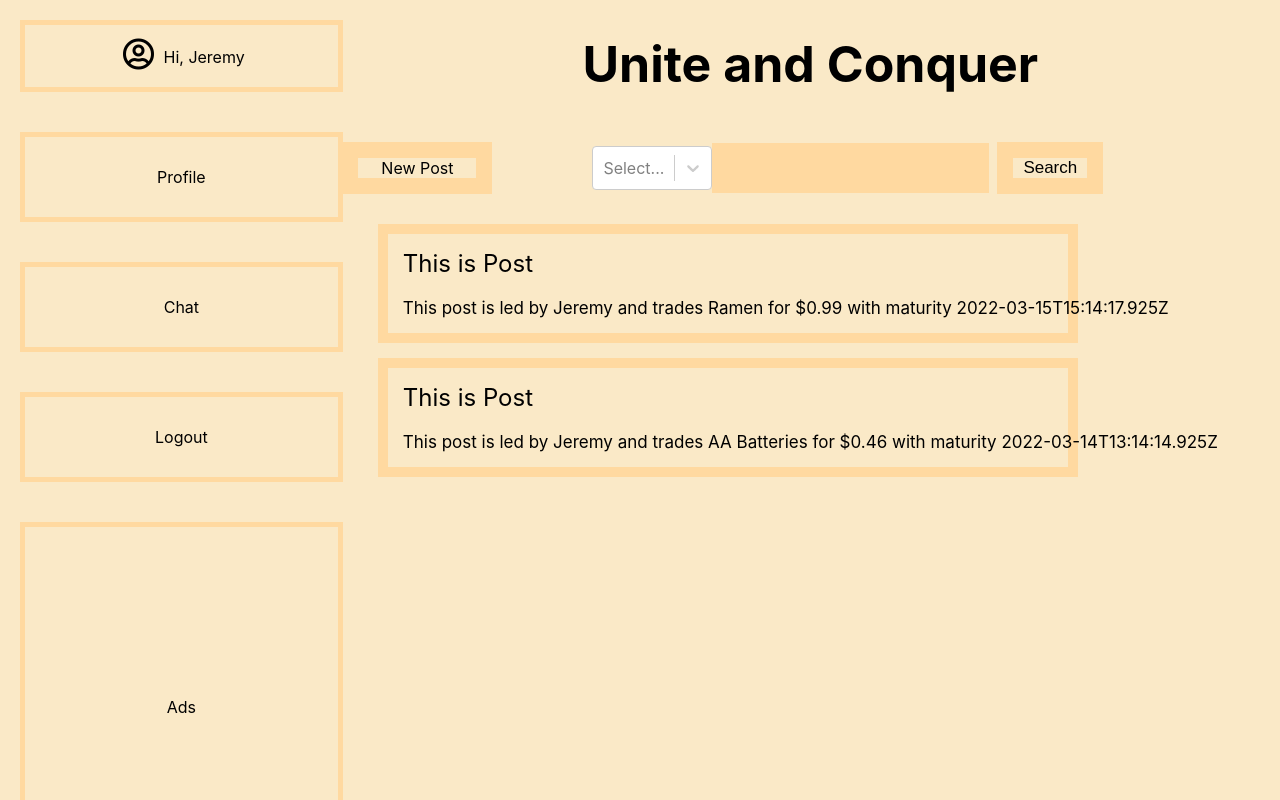
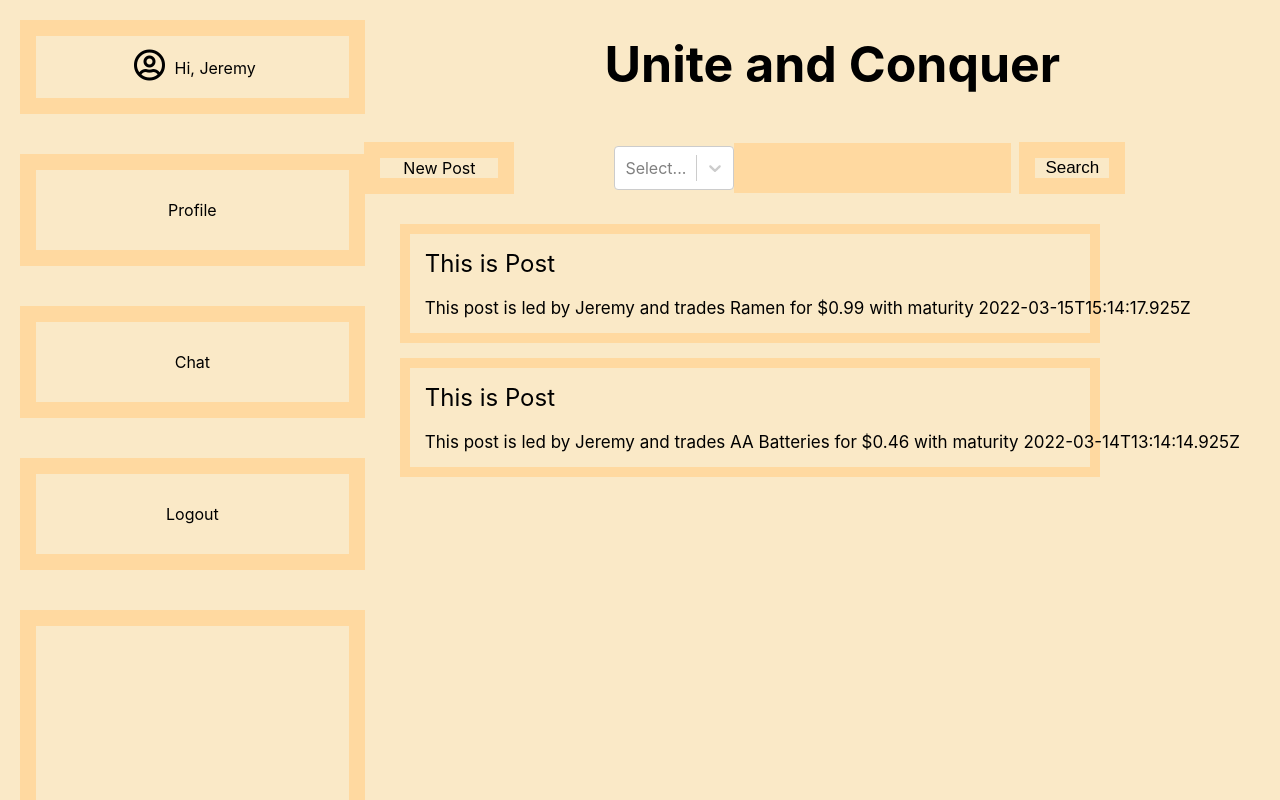
Before and after one commit to cis350/project-uniteandconquer, a React (Create React App) app in the folder uniteandconquer/: page / in a window 1280 px wide. Shown: the top 800 px of the page. Built offline with nearby package versions, Linux system fonts and the light colour scheme.

Commit message:
fixed padding for sidebar

```diff
--- a/uniteandconquer/src/assets/Sidebar.css
+++ b/uniteandconquer/src/assets/Sidebar.css
@@ -11,7 +11,7 @@ i {
 .greeting-box {
   justify-content: center;
   align-items: center;
-  border: 5px solid #ffd9a0;
+  border: 16px solid #ffd9a0;
   padding-bottom: 20px;
   padding-top: 10px;
   margin-bottom: 40px;
@@ -43,7 +43,7 @@ i {
 .profile-box {
   justify-content: center;
   align-items: center;
-  border: 5px solid #ffd9a0;
+  border: 16px solid #ffd9a0;
   margin-bottom: 40px;
 }
 
@@ -86,7 +86,7 @@ i {
 .chat-box {
   justify-content: center;
   align-items: center;
-  border: 5px solid #ffd9a0;
+  border: 16px solid #ffd9a0;
   margin-bottom: 40px;
 }
 
@@ -115,7 +115,7 @@ i {
 .logout-box {
   justify-content: center;
   align-items: center;
-  border: 5px solid #ffd9a0;
+  border: 16px solid #ffd9a0;
   margin-bottom: 40px;
 }
 
@@ -144,7 +144,7 @@ i {
 .ad-box {
   justify-content: center;
   align-items: center;
-  border: 5px solid #ffd9a0;
+  border: 16px solid #ffd9a0;
   margin-bottom: 40px;
 }
 
```
